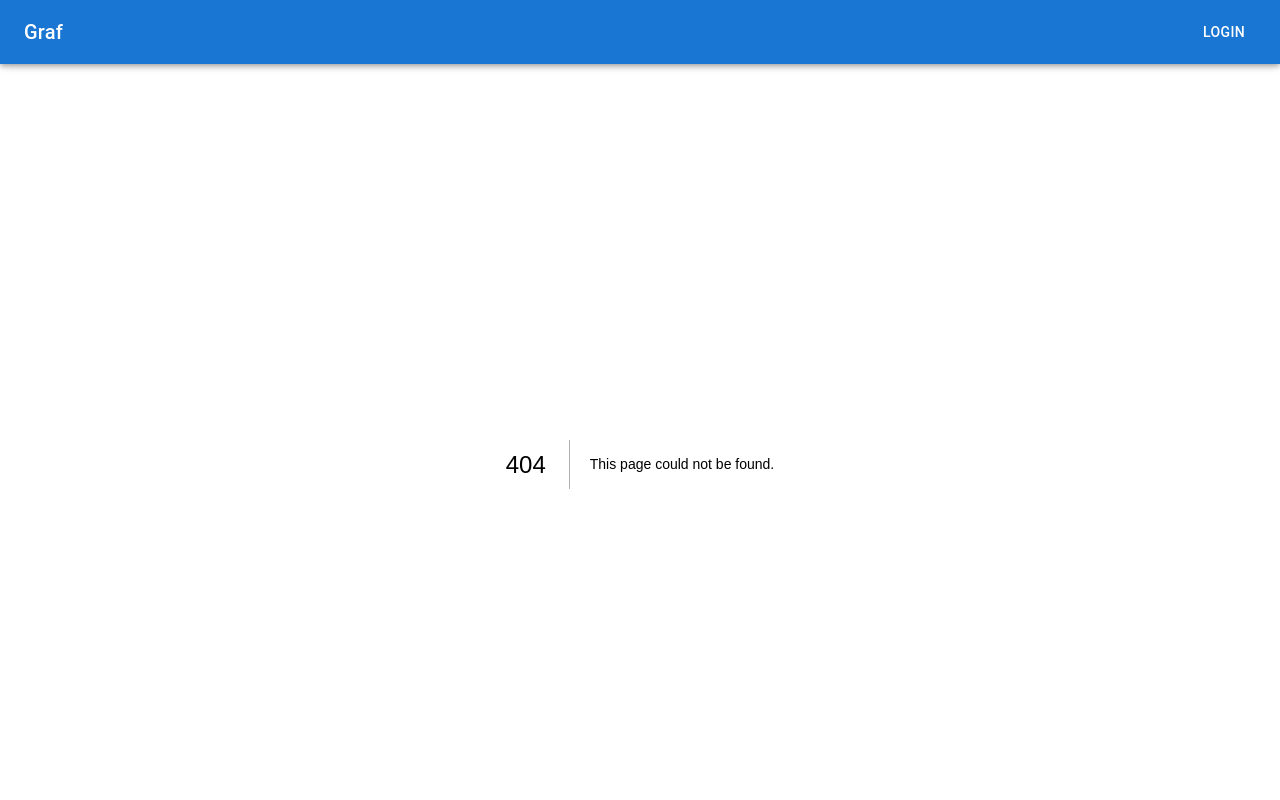
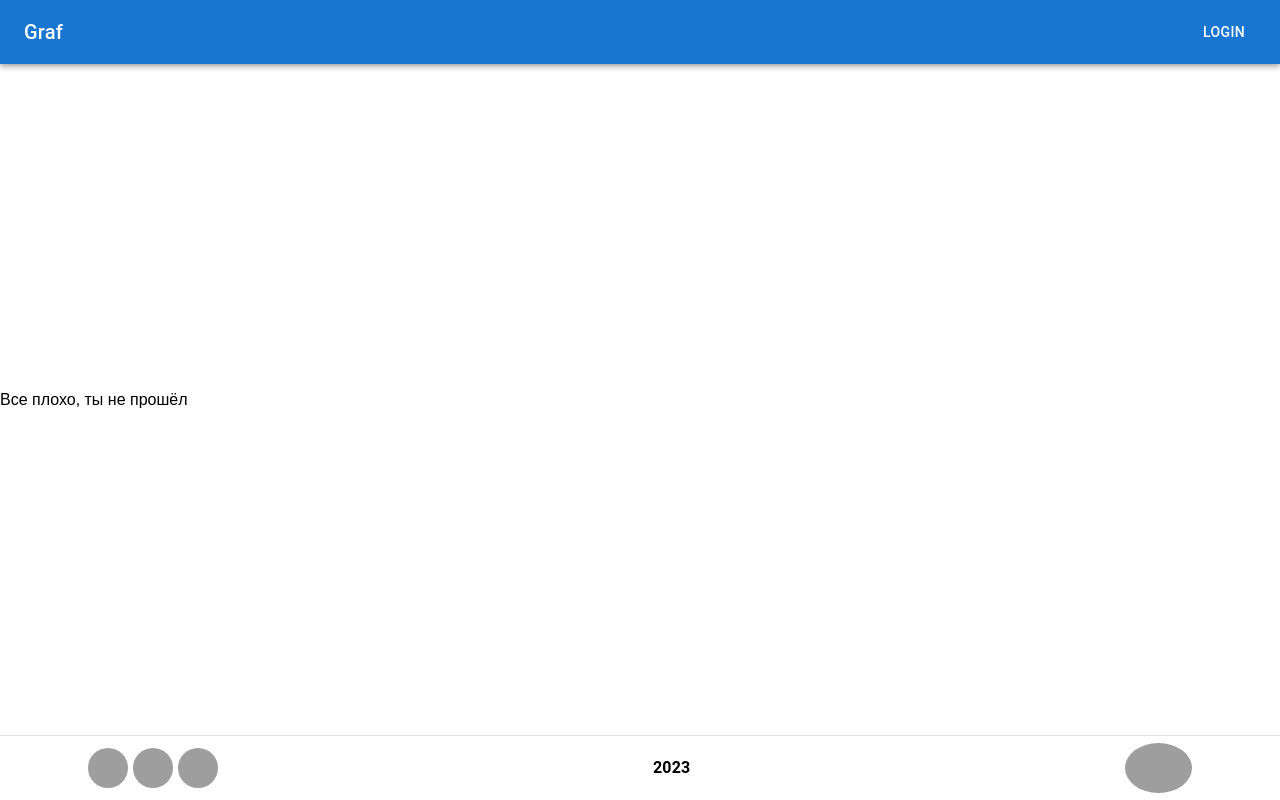
Before and after one commit to jewelhux/graphiql-app, a Next.js app: page /auth/bad in a window 1280 px wide. Before the commit this address had no page. Built offline with nearby package versions, Linux system fonts and the light colour scheme; grey boxes are pictures that could not be loaded.

Commit message:
feat: testing bad and good page

```diff
--- /dev/null
+++ b/src/pages/auth/bad.tsx
@@ -0,0 +1,7 @@
+import { FC } from 'react';
+
+const Bad: FC = () => {
+  return <div>Все плохо, ты не прошёл</div>;
+};
+
+export default Bad;
```
Also changed, not shown: src/pages/auth/good.tsx (added, +7 -0 lines).
